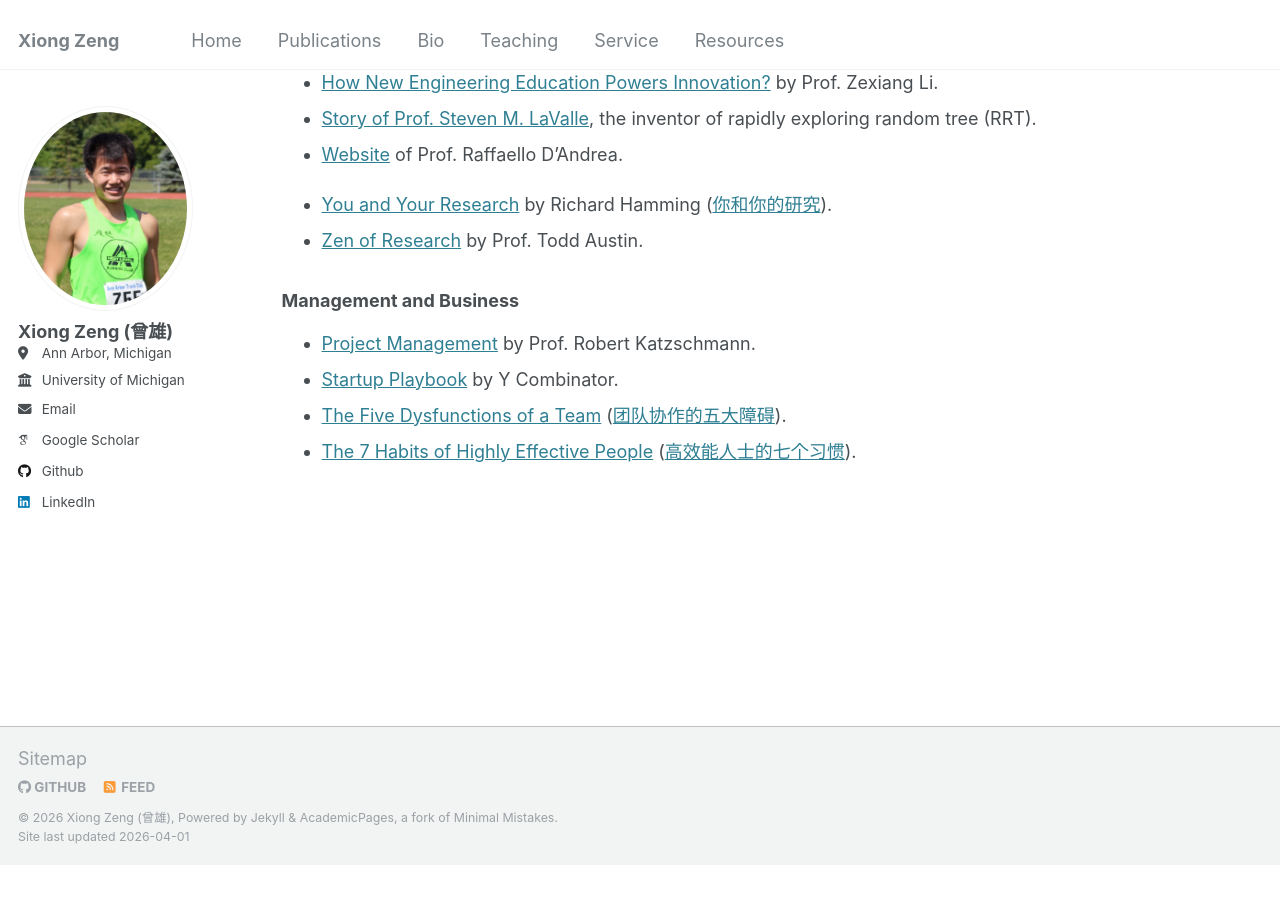
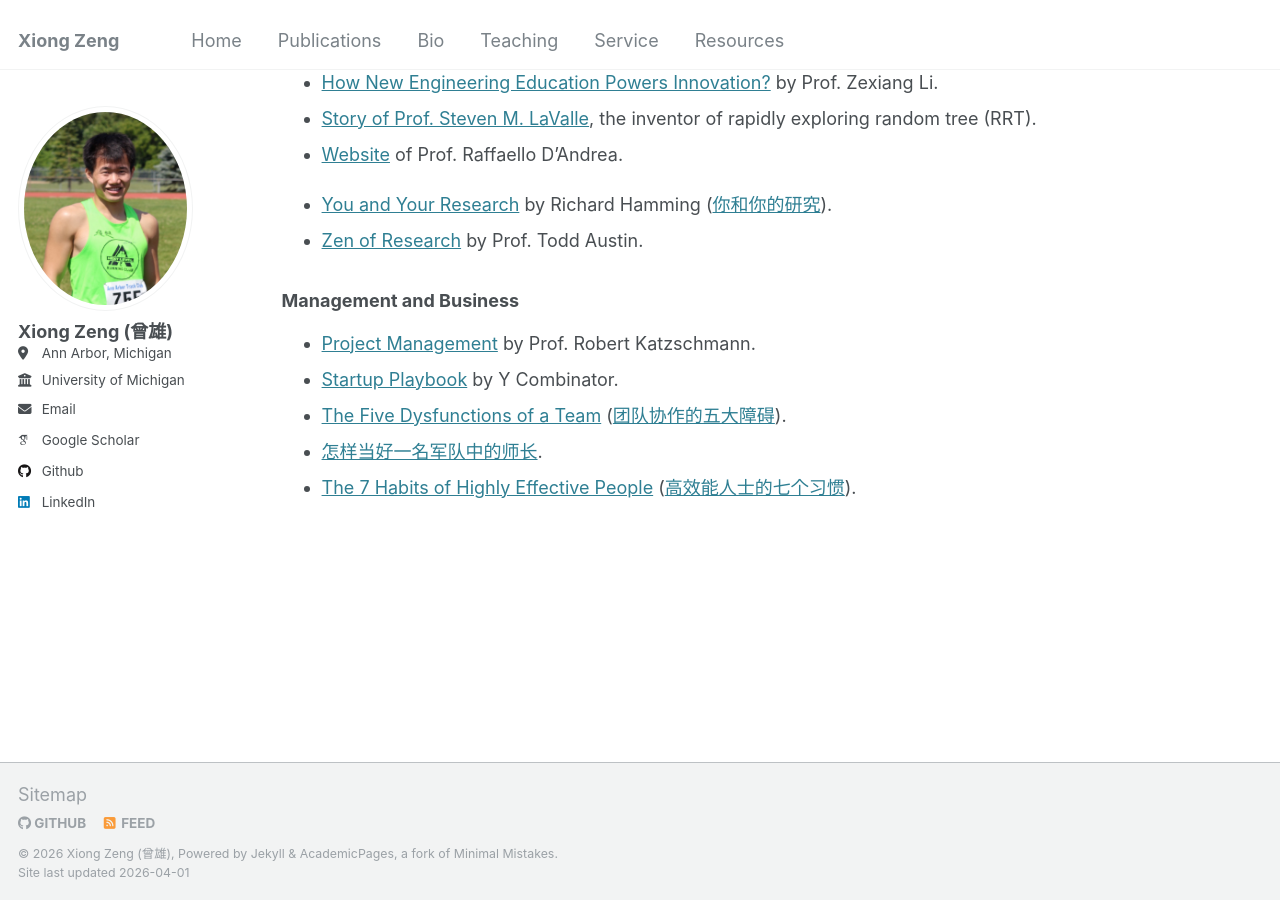
Before and after one commit to zengxiong111/zengxiong.github.io, a Jekyll site: the page built from _pages/resources.md, in a window 1280 px wide and 900 px high, scrolled down 644 px. Built offline with Jekyll 4.4.1, drawn with Linux system fonts in a browser that asks for light colours; some web fonts are replaced; before the commit the page ends 1508 px from its top, so only the background shows below that.

Commit message:
Update resources.md

```diff
--- a/_pages/resources.md
+++ b/_pages/resources.md
@@ -39,4 +39,5 @@ author_profile: true
 - [Project Management](https://www.rwr.ethz.ch/slides/2025/01_Slides_Project_Management_Workshop.pdf) by Prof. Robert Katzschmann.
 - [Startup Playbook](https://playbook.samaltman.com/) by Y Combinator.
 - [The Five Dysfunctions of a Team](https://static.sched.com/hosted_files/pa2023/8f/The%20Five%20Dysfunctions%20of%20a%20Team%20%281%29.pdf) ([团队协作的五大障碍](https://github.com/Maysjtu/books/blob/main/4.mobi%E5%9B%A2%E9%98%9F%E5%8D%8F%E4%BD%9C%E7%9A%84%E4%BA%94%E5%A4%A7%E9%9A%9C%E7%A2%8D%E5%8D%81%E5%B9%B4%E5%85%B8%E8%97%8F%E7%89%88.pdf)).
+- [怎样当好一名军队中的师长](https://www.marxists.org/chinese/linbiao/mia-chinese-linbiao-193612.htm).
 - [The 7 Habits of Highly Effective People](https://icrrd.com/public/media/01-11-2020-212827The%207%20Habits%20of%20Highly%20Effective%20People.pdf) ([高效能人士的七个习惯](https://github.com/zhangbc/eBooks/blob/master/%E5%85%B6%E4%BB%96%E7%B3%BB%E5%88%97/IT%E6%80%9D%E7%BB%B4%E7%B1%BB/%E9%AB%98%E6%95%88%E8%83%BD%E4%BA%BA%E5%A3%AB%E7%9A%84%E4%B8%83%E4%B8%AA%E4%B9%A0%E6%83%AF.pdf)).
```
